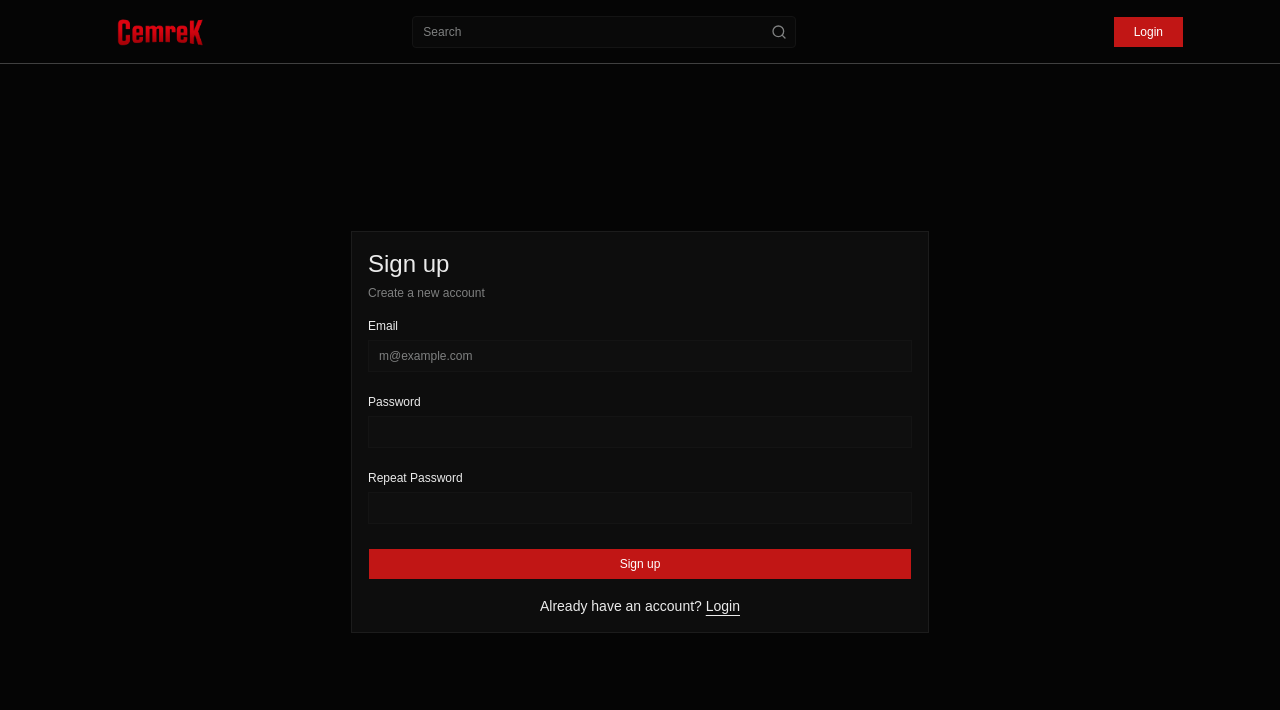
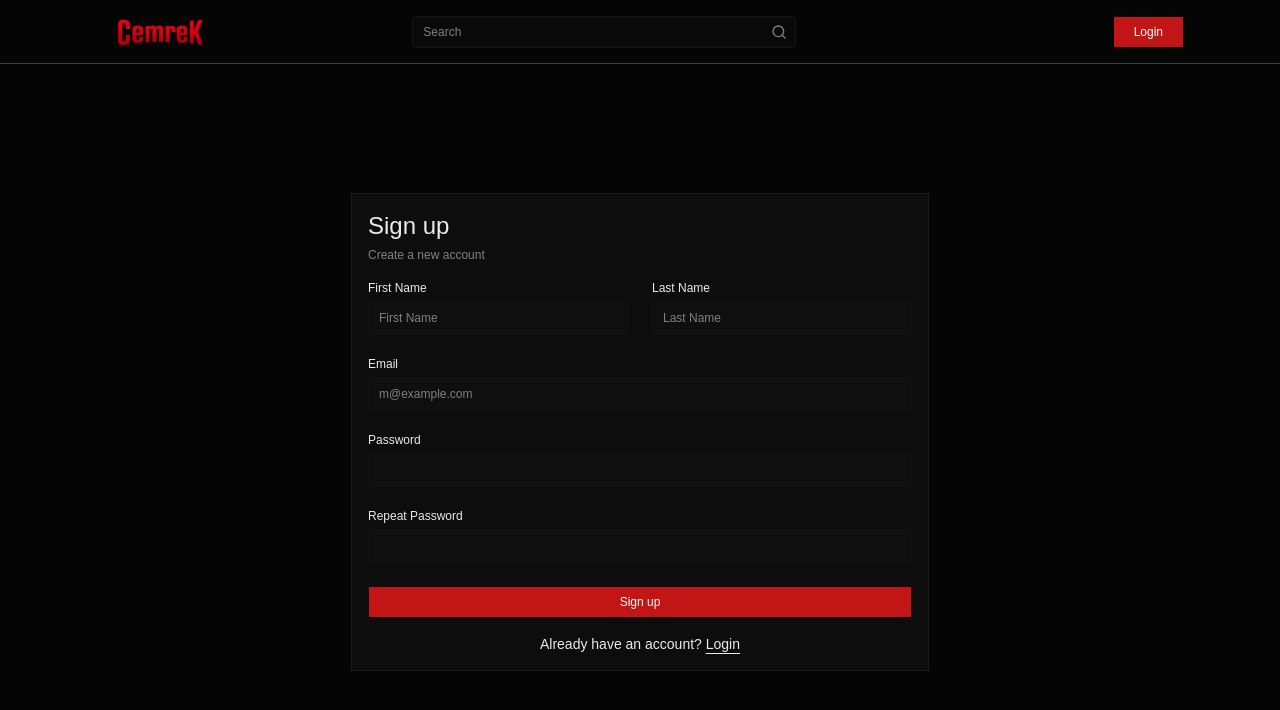
Before and after one commit to cemre-k/MovieK, a React (Vite) app: page /sign-up in a window 1280 px wide. Shown: the top 710 px of the page. Built offline with nearby package versions, Linux system fonts and the light colour scheme; no server answers.

Commit message:
feat: add first and last name fields to SignUpForm and include full name in sign-up options

```diff
--- a/components/supabase-ui/SignUpForm.tsx
+++ b/components/supabase-ui/SignUpForm.tsx
@@ -20,6 +20,8 @@ export function SignUpForm({
   const [email, setEmail] = useState("");
   const [password, setPassword] = useState("");
   const [repeatPassword, setRepeatPassword] = useState("");
+  const [firstName, setFirstName] = useState("");
+  const [lastName, setLastName] = useState("");
   const [error, setError] = useState<string | null>(null);
   const [isLoading, setIsLoading] = useState(false);
   const [success, setSuccess] = useState(false);
@@ -34,11 +36,19 @@ export function SignUpForm({
       return;
     }
     setIsLoading(true);
+    const fullName = [firstName.trim(), lastName.trim()]
+      .filter(Boolean)
+      .join(" ");
 
     try {
       const { error } = await supabase.auth.signUp({
         email,
         password,
+        options: {
+          data: {
+            full_name: fullName,
+          },
+        },
       });
       if (error) throw error;
       setSuccess(true);
@@ -78,6 +88,28 @@ export function SignUpForm({
           <CardContent>
             <form onSubmit={handleSignUp}>
               <div className='flex flex-col gap-6'>
+                <div className='flex gap-6'>
+                  <div className='grid gap-2 w-full'>
+                    <Label htmlFor='firstName'>First Name</Label>
+                    <Input
+                      id='firstName'
+                      placeholder='First Name'
+                      value={firstName}
+                      onChange={(e) => setFirstName(e.target.value)}
+                      required
+                    />
+                  </div>
+                  <div className='grid gap-2 w-full'>
+                    <Label htmlFor='lastName'>Last Name</Label>
+                    <Input
+                      id='lastName'
+                      placeholder='Last Name'
+                      value={lastName}
+                      onChange={(e) => setLastName(e.target.value)}
+                      required
+                    />
+                  </div>
+                </div>
                 <div className='grid gap-2'>
                   <Label htmlFor='email'>Email</Label>
                   <Input
```
